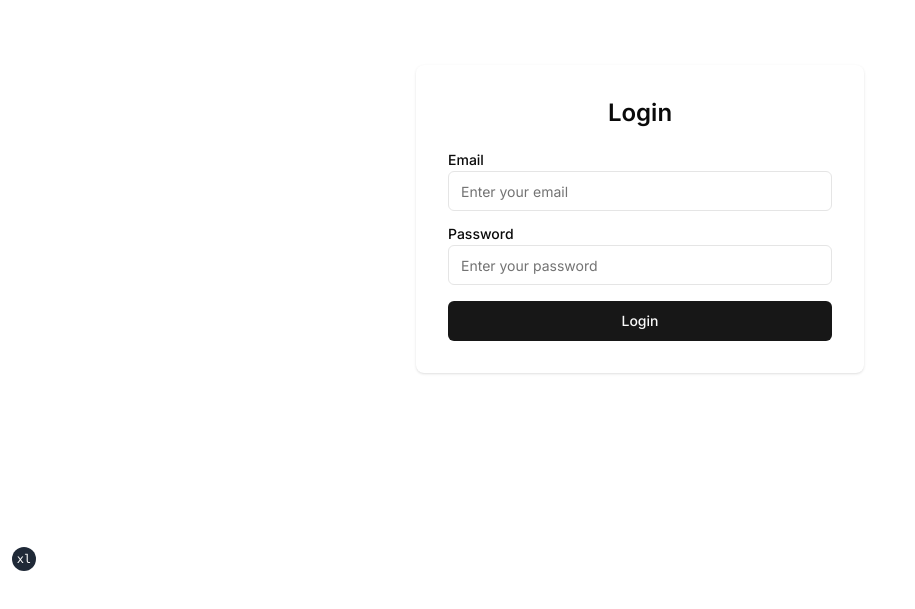
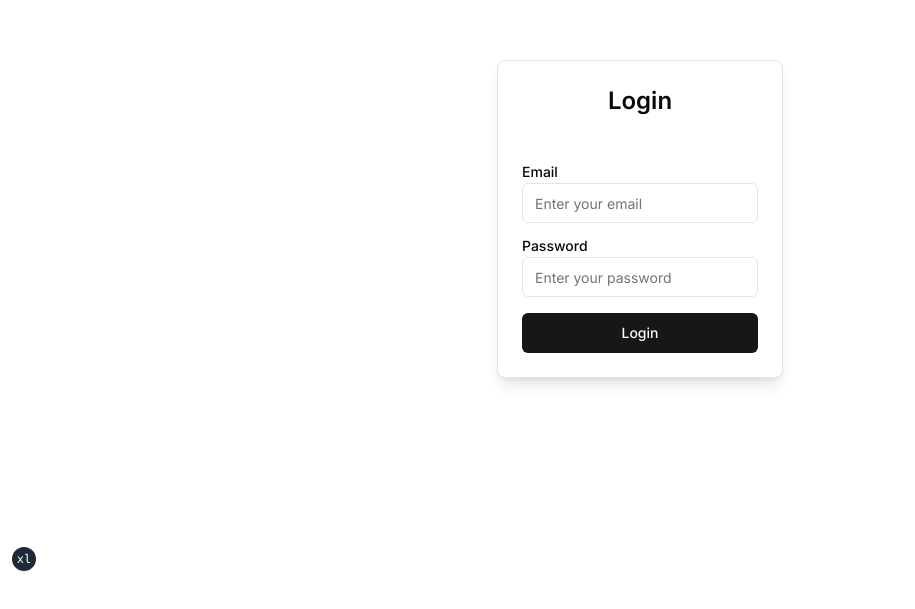
Before and after one commit to mckaywrigley/level-4-agent-code, a Next.js app: page /login in a window 1280 px wide. Shown: the part 181-790 px from the top of the page, without its empty margins (0-915 px from the left). Built offline with nearby package versions, Linux system fonts and the light colour scheme.

Commit message:
Step 2: Design and Style the Login Form

```diff
--- a/app/login/page.tsx
+++ b/app/login/page.tsx
@@ -4,6 +4,8 @@ import { Metadata } from "next"
 import { Input } from "@/components/ui/input"
 import { Label } from "@/components/ui/label"
 import { Button } from "@/components/ui/button"
+import { Card, CardHeader, CardContent } from "@/components/ui/card"
+import { motion } from "framer-motion"
 
 export const metadata: Metadata = {
   title: "Login",
@@ -13,8 +15,12 @@ export const metadata: Metadata = {
 export default async function LoginPage() {
   return (
     <div className="min-h-screen flex items-center justify-center bg-background">
-      <div className="w-full max-w-md p-8 space-y-6 bg-card rounded-lg shadow">
-        <h1 className="text-2xl font-semibold text-center">Login</h1>
+      <motion.div initial={{ opacity: 0 }} animate={{ opacity: 1 }} transition={{ duration: 0.5 }}>
+        <Card className="w-full max-w-md rounded-lg shadow-lg">
+          <CardHeader className="p-6 text-center">
+            <h1 className="text-2xl font-semibold">Login</h1>
+          </CardHeader>
+          <CardContent className="p-6 space-y-4">
             <form className="space-y-4">
               <div>
                 <Label htmlFor="email" className="block mb-1">Email</Label>
@@ -28,7 +34,9 @@ export default async function LoginPage() {
                 <Button type="submit" className="w-full">Login</Button>
               </div>
             </form>
-      </div>
+          </CardContent>
+        </Card>
+      </motion.div>
     </div>
   )
 }
```
Lines whose indentation alone changed are shown as unchanged.
